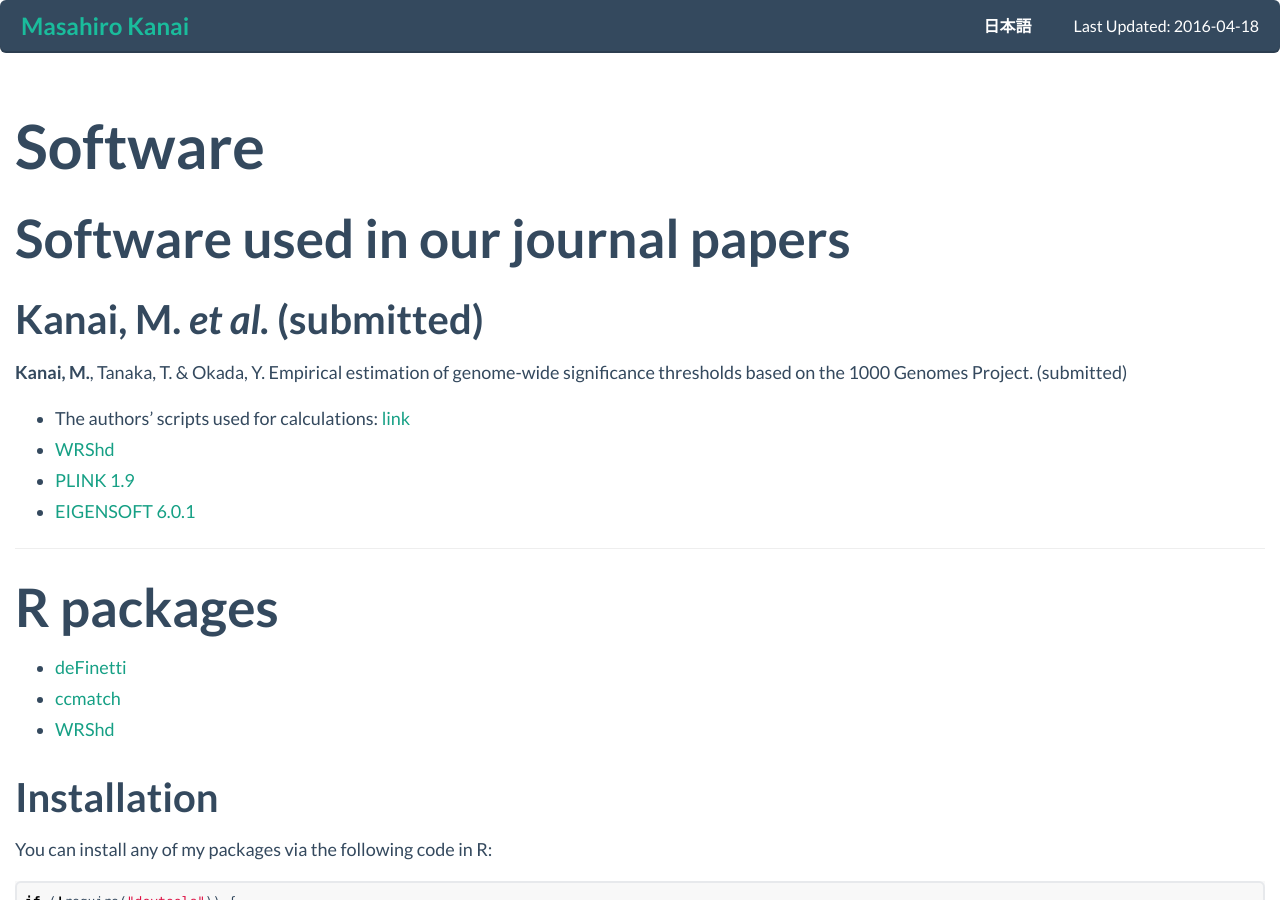
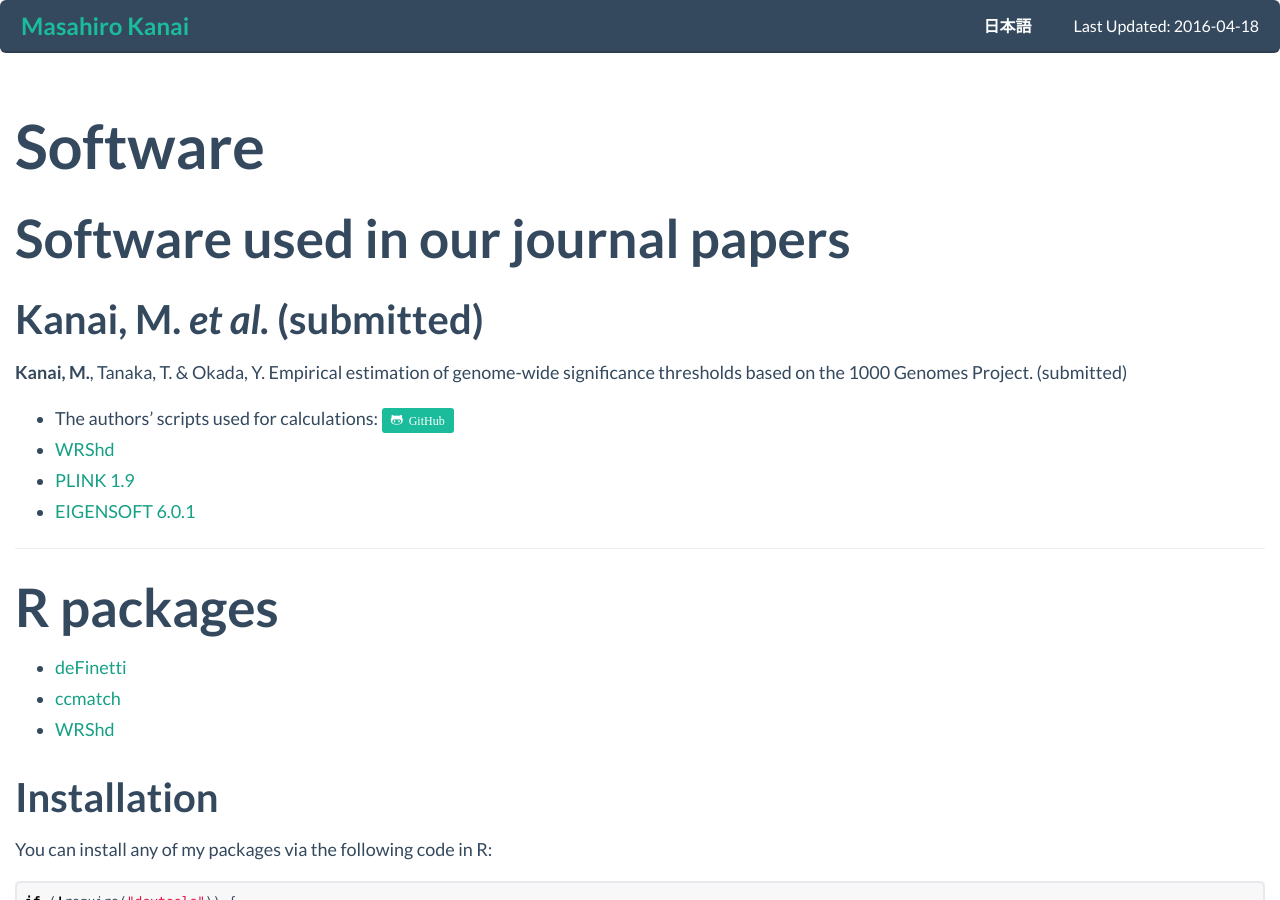
Before and after one commit to xtmgah/mkanai.github.io, a Jekyll site: the page built from software.md, in a window 1280 px wide and 900 px high. Built offline with Jekyll 4.4.1, drawn with Linux system fonts in a browser that asks for light colours; Markdown is read by kramdown in place of the engine named in the settings.

Commit message:
update gwas threshold repo link

```diff
--- a/software.md
+++ b/software.md
@@ -11,7 +11,7 @@ title: Software
 
 **Kanai, M.**, Tanaka, T. & Okada, Y. Empirical estimation of genome-wide significance thresholds based on the 1000 Genomes Project. (submitted)
 
-* The authors’ scripts used for calculations: [link]()
+* The authors’ scripts used for calculations: {% github_link GWAS_threshold_scripts %}
 * {% smooth_scroll WRShd %}
 * [PLINK 1.9](https://www.cog-genomics.org/plink2)
 * [EIGENSOFT 6.0.1](http://www.hsph.harvard.edu/alkes-price/software/)
@@ -38,7 +38,7 @@ devtools::install_github("mkanai/{package_name}")
 --------
 
 ### deFinetti
-{% github_link deFinetti %}
+{% github_link deFinetti! %}
 
 A package for plotting a [de Finetti diagram](http://en.wikipedia.org/wiki/De_Finetti_diagram) and distributions of [F-statistics](http://en.wikipedia.org/wiki/F-statistics) of genotypes.
 
@@ -46,7 +46,7 @@ A package for plotting a [de Finetti diagram](http://en.wikipedia.org/wiki/De_Fi
 
 --------
 ### ccmatch
-{% github_link ccmatch %}
+{% github_link ccmatch! %}
 
 A package for optimal matching of cases to controls using network flow theory.
 
@@ -57,7 +57,7 @@ A package for optimal matching of cases to controls using network flow theory.
 
 --------
 ### WRShd
-{% github_link WRShd %}
+{% github_link WRShd! %}
 
 This package provides C++ sub-routines for the Harrell-Davis estimate functions from R. R. Wilcox' robust statistics package [`WRS`](https://github.com/nicebread/WRS), which substantially speed up the original implementation in R.
 
```
